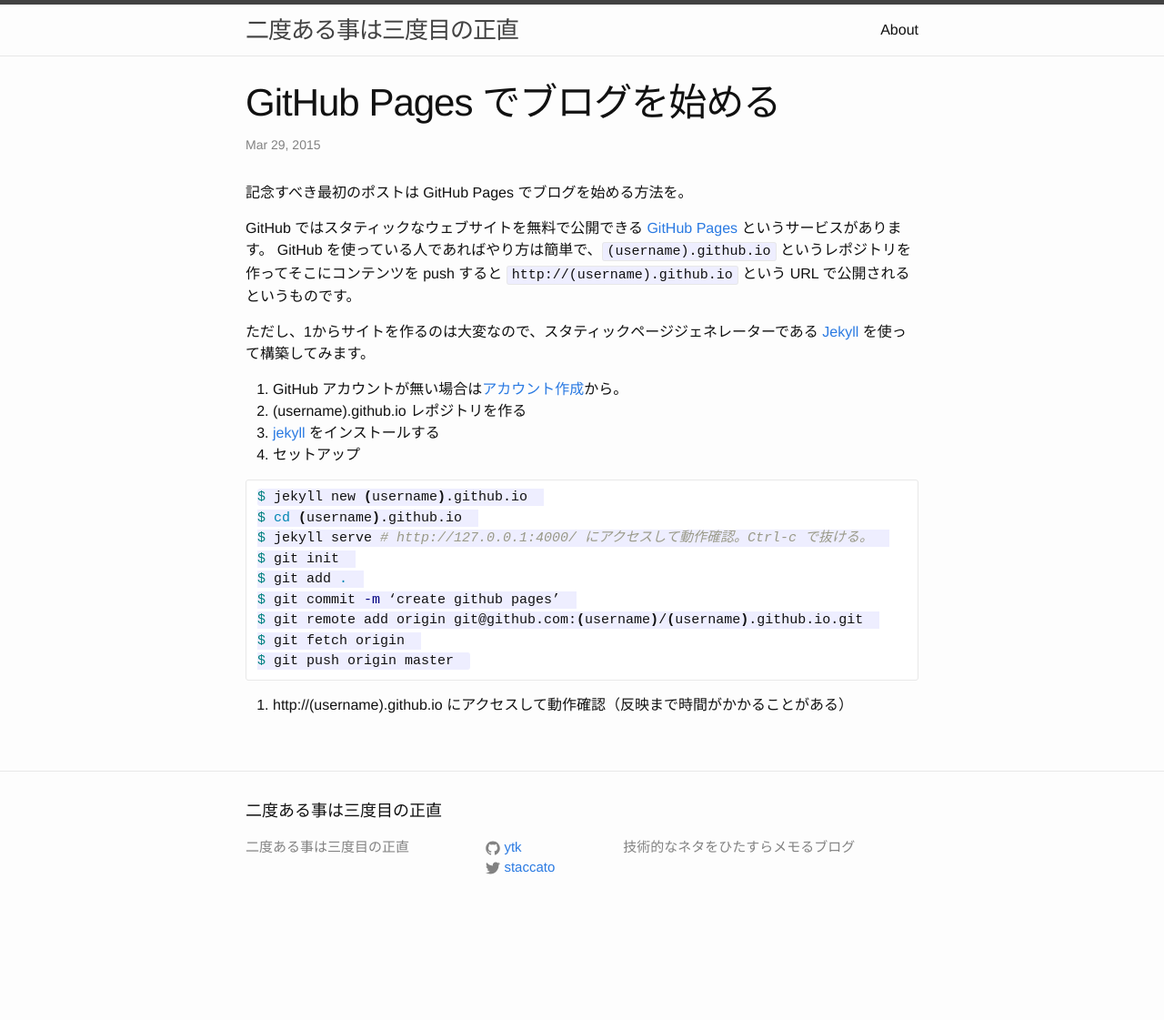
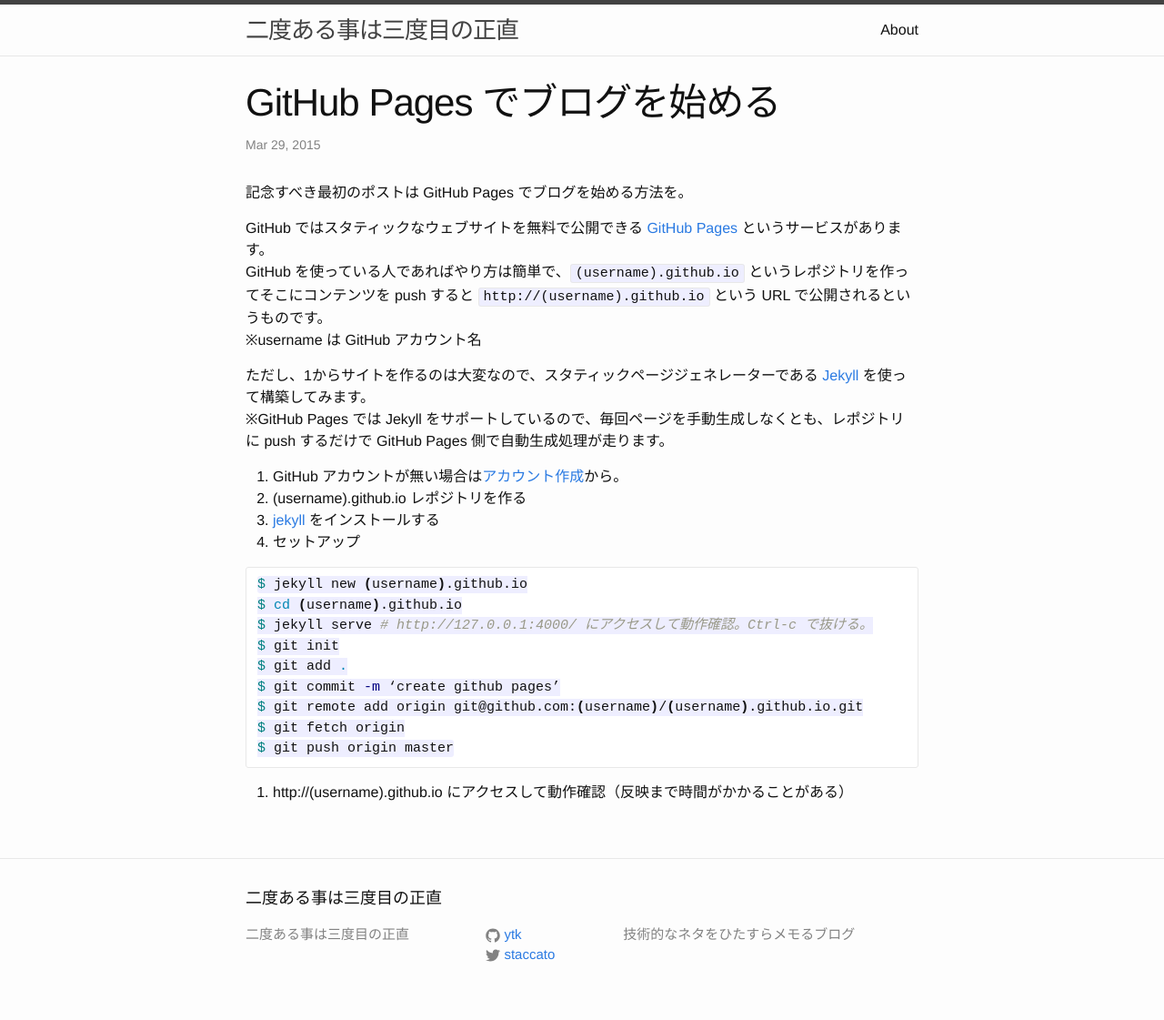
Before and after one commit to ytk/ytk.github.io, a Jekyll site: the page built from _posts/2015-03-29-github-pages-with-jekyll.md, in a window 1280 px wide. Shown: the whole page at 91% size. Built offline with Jekyll 4.4.1, drawn with Linux system fonts in a browser that asks for light colours; before the commit the page ends 1025 px from its top, so only the background shows below that.

Commit message:
Update 2015-03-29-github-pages-with-jekyll.md

```diff
--- a/_posts/2015-03-29-github-pages-with-jekyll.md
+++ b/_posts/2015-03-29-github-pages-with-jekyll.md
@@ -9,8 +9,10 @@ tags: jekyll github pages blog
 
 GitHub ではスタティックなウェブサイトを無料で公開できる [GitHub Pages](https://pages.github.com/) というサービスがあります。
 GitHub を使っている人であればやり方は簡単で、`(username).github.io` というレポジトリを作ってそこにコンテンツを push すると `http://(username).github.io` という URL で公開されるというものです。
+※username は GitHub アカウント名
 
 ただし、1からサイトを作るのは大変なので、スタティックページジェネレーターである [Jekyll](http://jekyllrb.com/) を使って構築してみます。
+※GitHub Pages では Jekyll をサポートしているので、毎回ページを手動生成しなくとも、レポジトリに push するだけで GitHub Pages 側で自動生成処理が走ります。
 
 1. GitHub アカウントが無い場合は[アカウント作成](https://github.com/)から。
 1. (username).github.io レポジトリを作る
```
